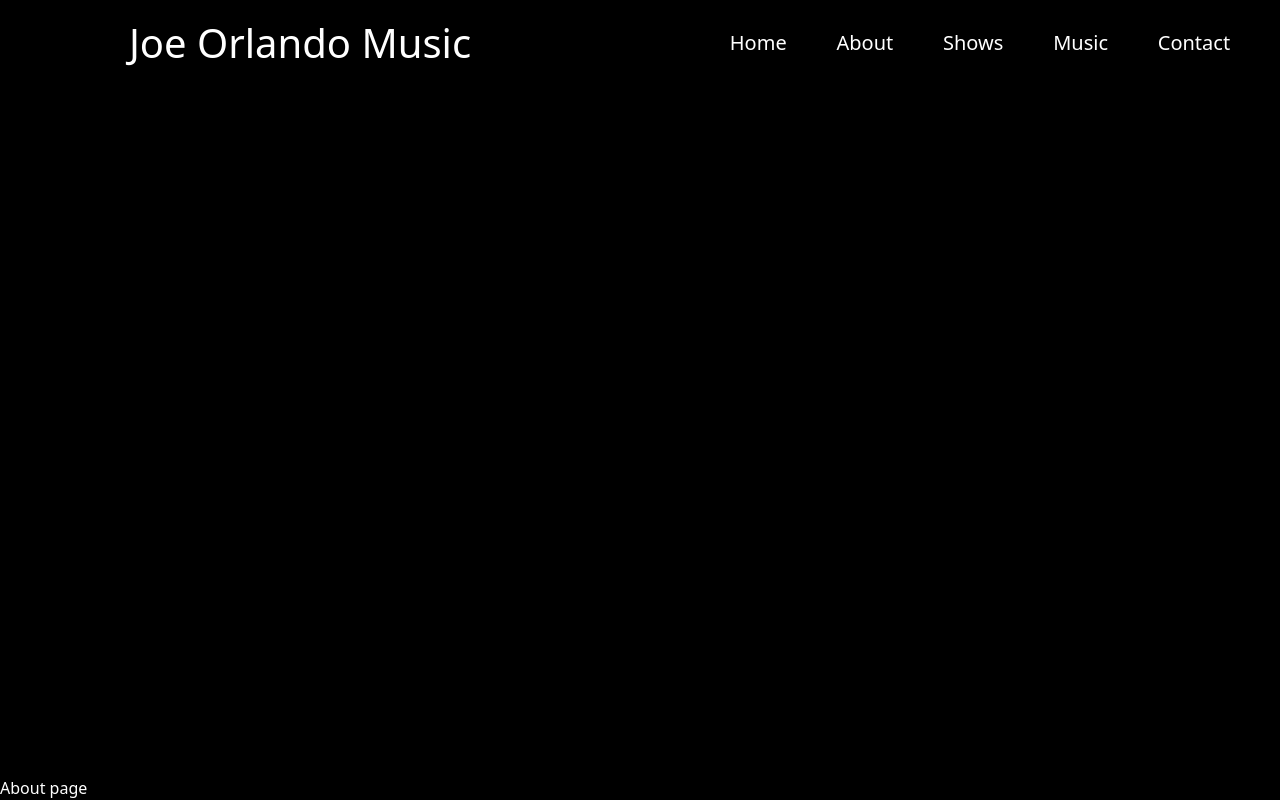
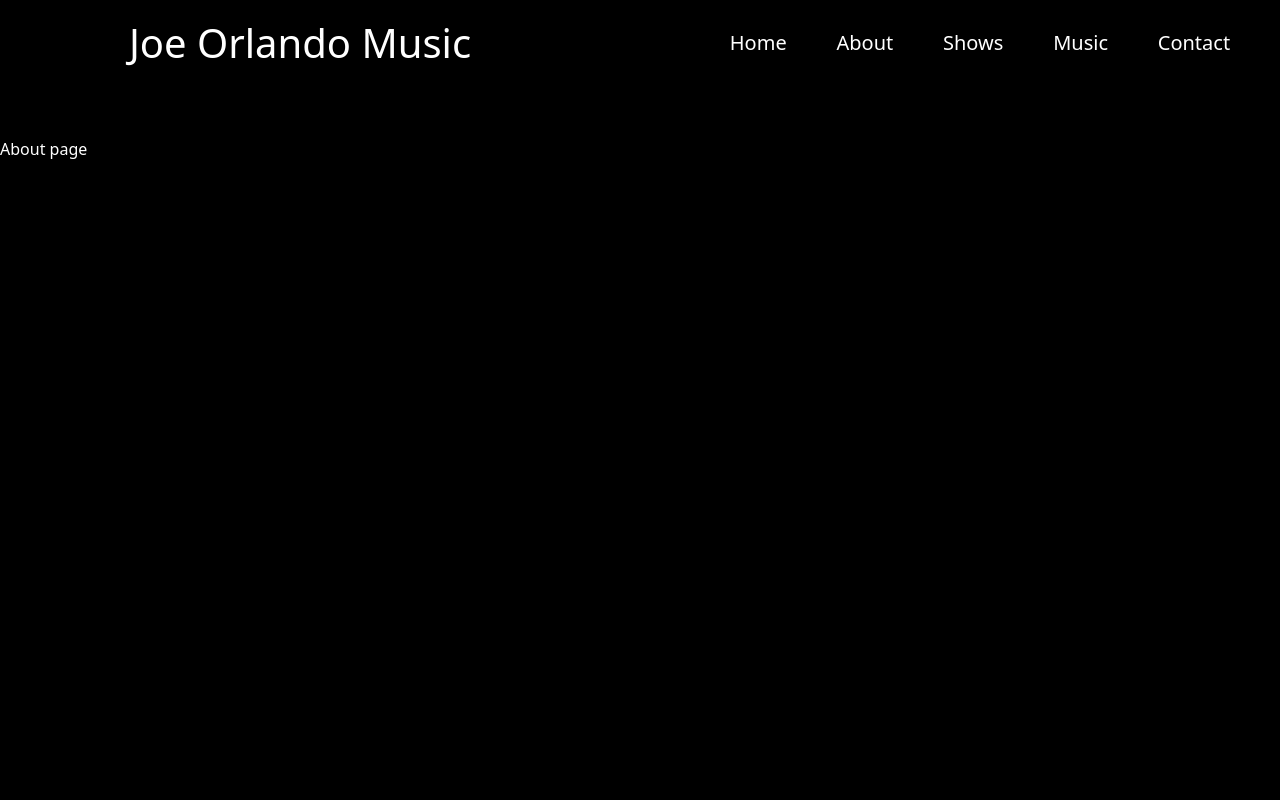
Before and after one commit to Robertjo97/JoeOrlandoMusic, a React (Vite) app: page /about in a window 1280 px wide. Built offline with nearby package versions, Linux system fonts and the light colour scheme.

Commit message:
refactor css

```diff
--- a/src/About/About.jsx
+++ b/src/About/About.jsx
@@ -1,9 +1,10 @@
 import Header from "../components/Header";
 import NavBar from "../components/Navbar";
+import "./about.css";
 
 const About = () => {
   return (
-    <div className="container">
+    <div className="about-container">
       <div className="top">
         <Header />
         <NavBar />
--- /dev/null
+++ b/src/About/about.css
@@ -0,0 +1,3 @@
+.about-container {
+    flex-direction: column;
+}
--- a/src/Home/Hero.jsx
+++ b/src/Home/Hero.jsx
@@ -1,7 +1,7 @@
 const Hero = () => {
   return (
     <div className="hero-container">
-      <p>Next Show:</p>
+      <p>Upcoming Show:</p>
       <p>October 19th |  2:00pm - 10:30pm |  Target Clovis, CA</p>
     </div>
   );
```
